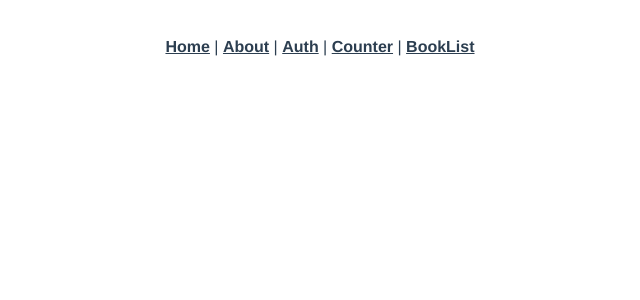
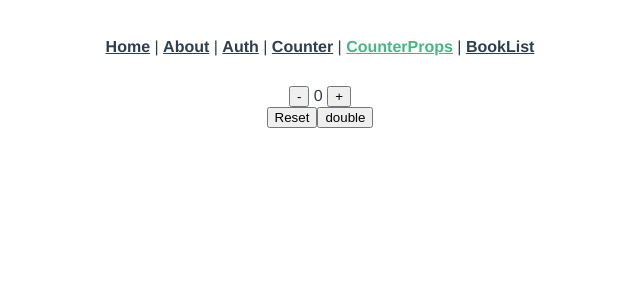
Before and after one commit to toyoshun/vue3-practice, a Vue app: page /counter-props in a window 1280 px wide. Shown: the top 300 px of the page, without its empty margins (320-960 px from the left). Built offline with nearby package versions, Linux system fonts and the light colour scheme.

Commit message:
props,emit

```diff
--- a/src/App.vue
+++ b/src/App.vue
@@ -4,6 +4,7 @@
     <router-link to="/about">About</router-link> |
     <router-link to="/user-auth">Auth</router-link> |
     <router-link to="/counter">Counter</router-link> |
+    <router-link to="/counter-props">CounterProps</router-link> |
     <router-link to="/books">BookList</router-link>
   </div>
   <router-view/>
--- /dev/null
+++ b/src/components/CounterProps/CountResetButton.vue
@@ -0,0 +1,20 @@
+<template>
+  <button @click="resetCounter">Reset</button>
+</template>
+
+<script lang="ts">
+import { defineComponent } from "vue";
+
+export default defineComponent({
+  name: "ResetCount",
+
+  setup(props, { emit }) {
+    const resetCounter = () => {
+      emit("resetCounter", 0);
+    };
+    return {
+      resetCounter,
+    };
+  },
+});
+</script>
--- /dev/null
+++ b/src/components/CounterProps/DoubledCounter.vue
@@ -0,0 +1,22 @@
+<template>
+  <button @click="doubleCounter">double</button>
+</template>
+
+<script lang="ts">
+import { defineComponent } from "vue";
+
+export default defineComponent({
+  name: "doubleCounter",
+
+  props: { counter: { type: Number, default: 0 } },
+
+  setup(props, {emit}) {
+    const doubleCounter = () => {
+      emit('doubleCounter',props.counter * 2)
+    };
+    return {
+      doubleCounter
+    };
+  },
+});
+</script>
--- a/src/router/index.ts
+++ b/src/router/index.ts
@@ -23,6 +23,12 @@ const routes: Array<RouteRecordRaw> = [
     name: "Counter",
     component: () => import("../views/Counter.vue"),
     meta: { requiresAuth: true }
+  },
+  {
+    path: "/counter-props",
+    name: "CounterProps",
+    component: () => import("../views/CounterProps.vue"),
+    meta: { requiresAuth: false }
   },
   {
     path: "/user-auth",
--- a/src/store/modules/counter.ts
+++ b/src/store/modules/counter.ts
@@ -4,7 +4,7 @@ import { RootState } from "../module_interfaces";
 // ストアの型を定義する
 export type State = {
   counter: number;
-}
+};
 
 const state: State = {
   counter: 0,
--- /dev/null
+++ b/src/views/CounterProps.vue
@@ -0,0 +1,51 @@
+<template>
+  <div class="counter">
+    <button @click="decrement">-</button>
+    {{ state.counter }}
+    <button @click="increment">+</button>
+  </div>
+  <div>
+    <CountResetButton @resetCounter="resetCounter" />
+    <DoubledCounterButton
+      :counter="state.counter"
+      @doubleCounter="state.counter = $event"
+    />
+  </div>
+</template>
+
+<script lang="ts">
+import { defineComponent, reactive } from "vue";
+import CountResetButton from "@/components/CounterProps/CountResetButton.vue";
+import DoubledCounterButton from "@/components/CounterProps/DoubledCounter.vue";
+
+export default defineComponent({
+  components: {
+    CountResetButton,
+    DoubledCounterButton,
+  },
+
+  setup() {
+    const state = reactive({
+      counter: 0,
+    });
+
+    const increment = () => {
+      state.counter++;
+    };
+
+    const decrement = () => {
+      state.counter--;
+    };
+
+    const resetCounter = (counter: number) => {
+      state.counter = counter;
+    };
+
+    const doubledValue = (counter: number) => {
+      state.counter = counter;
+    };
+
+    return { state, increment, decrement, resetCounter, doubledValue };
+  },
+});
+</script>
```
